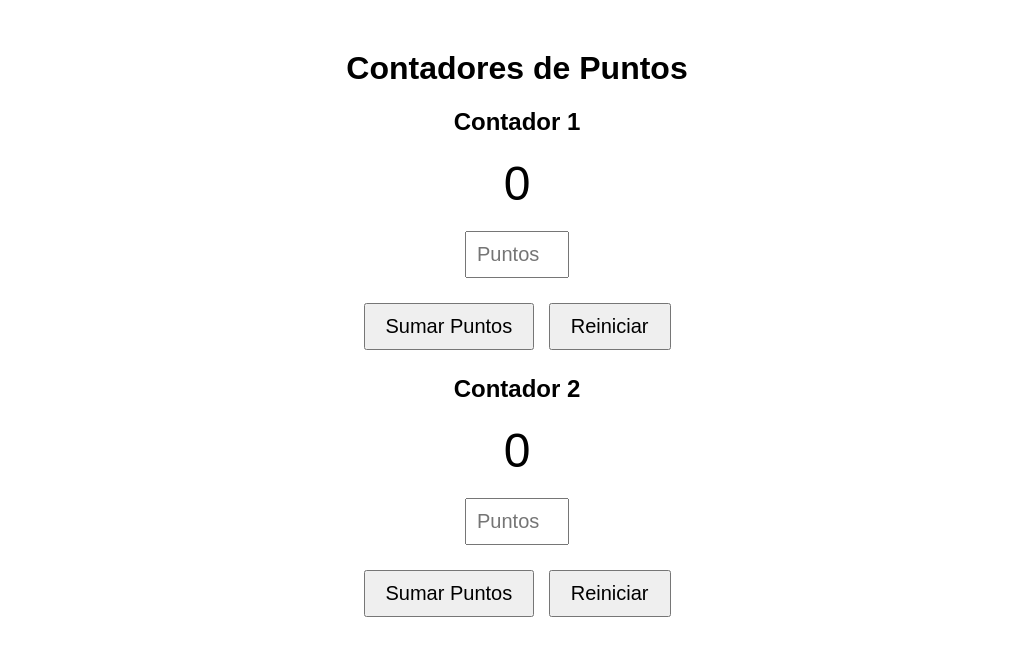
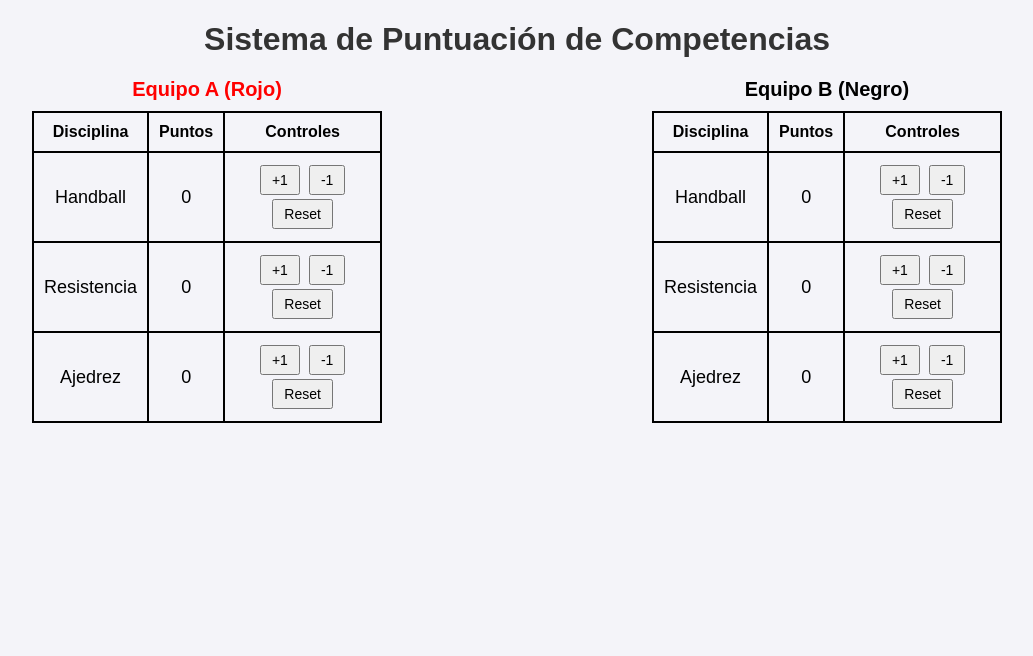
Before and after one commit to MateoMoeira9/Contador1, a plain HTML site: page ty/index.html in a window 1280 px wide. Shown: the whole page, without its empty margins (123-1156 px from the left). Drawn offline with Linux system fonts and the light colour scheme.

Commit message:
wiejfniwefb
2ioenoe2

```diff
--- a/ty/index.html
+++ b/ty/index.html
@@ -7,50 +7,95 @@
     <link rel="stylesheet" href="style.css">
     <title>Document</title>
 </head>
-<!DOCTYPE html>
-<html lang="en">
-<head>
-    <meta charset="UTF-8">
-    <meta name="viewport" content="width=device-width, initial-scale=1.0">
-    <title>Contadores de Puntos con Suma y Resta</title>
-    <link rel="stylesheet" href="styles.css"> <!-- Vincular el archivo CSS -->
-</head>
 <body>
+    <h1>Sistema de Puntuación de Competencias</h1>
 
-    <h1>Contadores de Puntos</h1>
+    <div class="team-tables">
+        <!-- Tabla de Equipo A -->
+        <table id="equipoA" class="team-table">
+            <caption>Equipo A (Rojo)</caption>
+            <thead>
+                <tr>
+                    <th>Disciplina</th>
+                    <th>Puntos</th>
+                    <th>Controles</th>
+                </tr>
+            </thead>
+            <tbody>
+                <tr>
+                    <td>Handball</td>
+                    <td id="handballA">0</td>
+                    <td>
+                        <button onclick="modificarPuntos('Equipo A', 'handball', 1)">+1</button>
+                        <button onclick="modificarPuntos('Equipo A', 'handball', -1)">-1</button>
+                        <button onclick="reiniciarPuntos('Equipo A', 'handball')">Reset</button>
+                    </td>
+                </tr>
+                <tr>
+                    <td>Resistencia</td>
+                    <td id="resistenciaA">0</td>
+                    <td>
+                        <button onclick="modificarPuntos('Equipo A', 'resistencia', 1)">+1</button>
+                        <button onclick="modificarPuntos('Equipo A', 'resistencia', -1)">-1</button>
+                        <button onclick="reiniciarPuntos('Equipo A', 'resistencia')">Reset</button>
+                    </td>
+                </tr>
+                <tr>
+                    <td>Ajedrez</td>
+                    <td id="ajedrezA">0</td>
+                    <td>
+                        <button onclick="modificarPuntos('Equipo A', 'ajedrez', 1)">+1</button>
+                        <button onclick="modificarPuntos('Equipo A', 'ajedrez', -1)">-1</button>
+                        <button onclick="reiniciarPuntos('Equipo A', 'ajedrez')">Reset</button>
+                    </td>
+                </tr>
+            </tbody>
+        </table>
 
-    <div class="counter-container">
-        <h2>Contador 1</h2>
-        <div class="counter" id="counter1">0</div>
-        <div class="input">
-            <input type="number" id="points1" placeholder="Puntos" />
-        </div>
-        <div class="buttons">
-            <button id="increaseBtn1">Sumar Puntos</button>
-
-            <button id="resetBtn1">Reiniciar</button>
-        </div>
+        <!-- Tabla de Equipo B -->
+        <table id="equipoB" class="team-table">
+            <caption>Equipo B (Negro)</caption>
+            <thead>
+                <tr>
+                    <th>Disciplina</th>
+                    <th>Puntos</th>
+                    <th>Controles</th>
+                </tr>
+            </thead>
+            <tbody>
+                <tr>
+                    <td>Handball</td>
+                    <td id="handballB">0</td>
+                    <td>
+                        <button onclick="modificarPuntos('Equipo B', 'handball', 1)">+1</button>
+                        <button onclick="modificarPuntos('Equipo B', 'handball', -1)">-1</button>
+                        <button onclick="reiniciarPuntos('Equipo B', 'handball')">Reset</button>
+                    </td>
+                </tr>
+                <tr>
+                    <td>Resistencia</td>
+                    <td id="resistenciaB">0</td>
+                    <td>
+                        <button onclick="modificarPuntos('Equipo B', 'resistencia', 1)">+1</button>
+                        <button onclick="modificarPuntos('Equipo B', 'resistencia', -1)">-1</button>
+                        <button onclick="reiniciarPuntos('Equipo B', 'resistencia')">Reset</button>
+                    </td>
+                </tr>
+                <tr>
+                    <td>Ajedrez</td>
+                    <td id="ajedrezB">0</td>
+                    <td>
+                        <button onclick="modificarPuntos('Equipo B', 'ajedrez', 1)">+1</button>
+                        <button onclick="modificarPuntos('Equipo B', 'ajedrez', -1)">-1</button>
+                        <button onclick="reiniciarPuntos('Equipo B', 'ajedrez')">Reset</button>
+                    </td>
+                </tr>
+            </tbody>
+        </table>
     </div>
 
-    <div class="counter-container">
-        <h2>Contador 2</h2>
-        <div class="counter" id="counter2">0</div>
-        <div class="input">
-            <input type="number" id="points2" placeholder="Puntos" />
-        </div>
-        <div class="buttons">
-            <button id="increaseBtn2">Sumar Puntos</button>
-
-            <button id="resetBtn2">Reiniciar</button>
-        </div>
-    </div>
-
-    <script src="app.js"></script>
+    <script src="tra.js"></script>
 </body>
 </html>
-
-
-
-  <script src="tra.js"></script>
-
-</html>
+<!--tsc --init-->
+<!--tsc archivo.tsc-->
--- a/ty/style.css
+++ b/ty/style.css
@@ -1,31 +1,89 @@
 body {
     font-family: Arial, sans-serif;
+    margin: 20px;
+    background-color: #f4f4f9;
     text-align: center;
-    margin-top: 50px;
 }
 
-.counter-container {
-    margin: 20px;
+h1 {
+    color: #333;
+    margin-bottom: 20px;
 }
 
-.counter {
-    font-size: 48px;
-    margin: 20px;
-}
-
-.buttons, .input {
+.team-tables {
+    display: flex;
+    justify-content: space-around;
     margin-top: 20px;
 }
 
-button {
-    padding: 10px 20px;
-    font-size: 20px;
-    margin: 5px;
-    cursor: pointer;
+.team-table {
+    width: 300px;
+    border-collapse: collapse;
 }
 
-input {
+.team-table caption {
+    font-size: 20px;
+    font-weight: bold;
+    margin-bottom: 10px;
+}
+
+body {
+    font-family: Arial, sans-serif;
+    margin: 20px;
+    background-color: #f4f4f9;
+    text-align: center;
+}
+
+h1 {
+    color: #333;
+    margin-bottom: 20px;
+}
+
+.team-tables {
+    display: flex;
+    justify-content: space-around;
+    margin-top: 20px;
+}
+
+.team-table {
+    width: 350px;
+    border-collapse: collapse;
+}
+
+.team-table caption {
+    font-size: 20px;
+    font-weight: bold;
+    margin-bottom: 10px;
+}
+
+.team-table, .team-table th, .team-table td {
+    border: 2px solid #000;
+    text-align: center;
     padding: 10px;
-    font-size: 20px;
-    width: 80px;
 }
+
+#equipoA {
+    border-color: red;
+}
+
+#equipoB {
+    border-color: black;
+}
+
+#equipoA caption {
+    color: red;
+}
+
+#equipoB caption {
+    color: black;
+}
+
+.team-table td {
+    font-size: 18px;
+}
+
+button {
+    padding: 5px 10px;
+    margin: 2px;
+    font-size: 14px;
+}
--- a/ty/tra.js
+++ b/ty/tra.js
@@ -1,48 +1,52 @@
-// Obtener los elementos del DOM para el contador 1
-var counterDisplay1 = document.getElementById('counter1');
-var increaseBtn1 = document.getElementById('increaseBtn1');
-var resetBtn1 = document.getElementById('resetBtn1');
-var pointsInput1 = document.getElementById('points1');
-// Obtener los elementos del DOM para el contador 2
-var counterDisplay2 = document.getElementById('counter2');
-var increaseBtn2 = document.getElementById('increaseBtn2');
-var resetBtn2 = document.getElementById('resetBtn2');
-var pointsInput2 = document.getElementById('points2');
-var counter1 = 0;
-var counter2 = 0;
-// Función para sumar puntos al contador 1
-var incrementCounter1 = function () {
-    var points = parseInt(pointsInput1.value) || 0; // Obtener los puntos ingresados o 0 si está vacío
-    counter1 += points;
-    updateDisplay1();
+// Clase Competencia
+var Competencia = /** @class */ (function () {
+    function Competencia(equipos) {
+        this.equipos = equipos;
+    }
+    Competencia.prototype.modificarPuntos = function (equipoNombre, disciplina, puntos) {
+        var equipo = this.equipos.find(function (e) { return e.nombre === equipoNombre; });
+        if (equipo) {
+            equipo.puntos[disciplina] += puntos;
+            if (equipo.puntos[disciplina] < 0) {
+                equipo.puntos[disciplina] = 0; // Evitar puntaje negativo
+            }
+        }
+    };
+    Competencia.prototype.reiniciarPuntos = function (equipoNombre, disciplina) {
+        var equipo = this.equipos.find(function (e) { return e.nombre === equipoNombre; });
+        if (equipo) {
+            equipo.puntos[disciplina] = 0;
+        }
+    };
+    Competencia.prototype.obtenerPuntosPorDisciplina = function (equipoNombre, disciplina) {
+        var equipo = this.equipos.find(function (e) { return e.nombre === equipoNombre; });
+        return equipo ? equipo.puntos[disciplina] : 0;
+    };
+    return Competencia;
+}());
+// Crear instancias de equipos
+var equipoA = { nombre: "Equipo A", puntos: { handball: 0, resistencia: 0, ajedrez: 0 } };
+var equipoB = { nombre: "Equipo B", puntos: { handball: 0, resistencia: 0, ajedrez: 0 } };
+var competencia = new Competencia([equipoA, equipoB]);
+// Función para actualizar puntajes en la interfaz
+var actualizarPuntajes = function () {
+    // Actualizar puntajes de Equipo A
+    document.getElementById("handballA").textContent = competencia.obtenerPuntosPorDisciplina("Equipo A", "handball").toString();
+    document.getElementById("resistenciaA").textContent = competencia.obtenerPuntosPorDisciplina("Equipo A", "resistencia").toString();
+    document.getElementById("ajedrezA").textContent = competencia.obtenerPuntosPorDisciplina("Equipo A", "ajedrez").toString();
+    // Actualizar puntajes de Equipo B
+    document.getElementById("handballB").textContent = competencia.obtenerPuntosPorDisciplina("Equipo B", "handball").toString();
+    document.getElementById("resistenciaB").textContent = competencia.obtenerPuntosPorDisciplina("Equipo B", "resistencia").toString();
+    document.getElementById("ajedrezB").textContent = competencia.obtenerPuntosPorDisciplina("Equipo B", "ajedrez").toString();
 };
-// Función para reiniciar el contador 1
-var resetCounter1 = function () {
-    counter1 = 0;
-    updateDisplay1();
+// Funciones para modificar y reiniciar puntos
+window.modificarPuntos = function (equipoNombre, disciplina, puntos) {
+    competencia.modificarPuntos(equipoNombre, disciplina, puntos);
+    actualizarPuntajes();
 };
-// Función para actualizar la pantalla del contador 1
-var updateDisplay1 = function () {
-    counterDisplay1.innerText = counter1.toString();
+window.reiniciarPuntos = function (equipoNombre, disciplina) {
+    competencia.reiniciarPuntos(equipoNombre, disciplina);
+    actualizarPuntajes();
 };
-// Función para sumar puntos al contador 2
-var incrementCounter2 = function () {
-    var points = parseInt(pointsInput2.value) || 0; // Obtener los puntos ingresados o 0 si está vacío
-    counter2 += points;
-    updateDisplay2();
-};
-// Función para reiniciar el contador 2
-var resetCounter2 = function () {
-    counter2 = 0;
-    updateDisplay2();
-};
-// Función para actualizar la pantalla del contador 2
-var updateDisplay2 = function () {
-    counterDisplay2.innerText = counter2.toString();
-};
-// Asignar los eventos a los botones del contador 1
-increaseBtn1.addEventListener('click', incrementCounter1);
-resetBtn1.addEventListener('click', resetCounter1);
-// Asignar los eventos a los botones del contador 2
-increaseBtn2.addEventListener('click', incrementCounter2);
-resetBtn2.addEventListener('click', resetCounter2);
+// Actualizar puntajes al cargar la página
+actualizarPuntajes();
```
Also changed, not shown: ty/tsconfig.json (added, +108 -0 lines), 1 other file.
